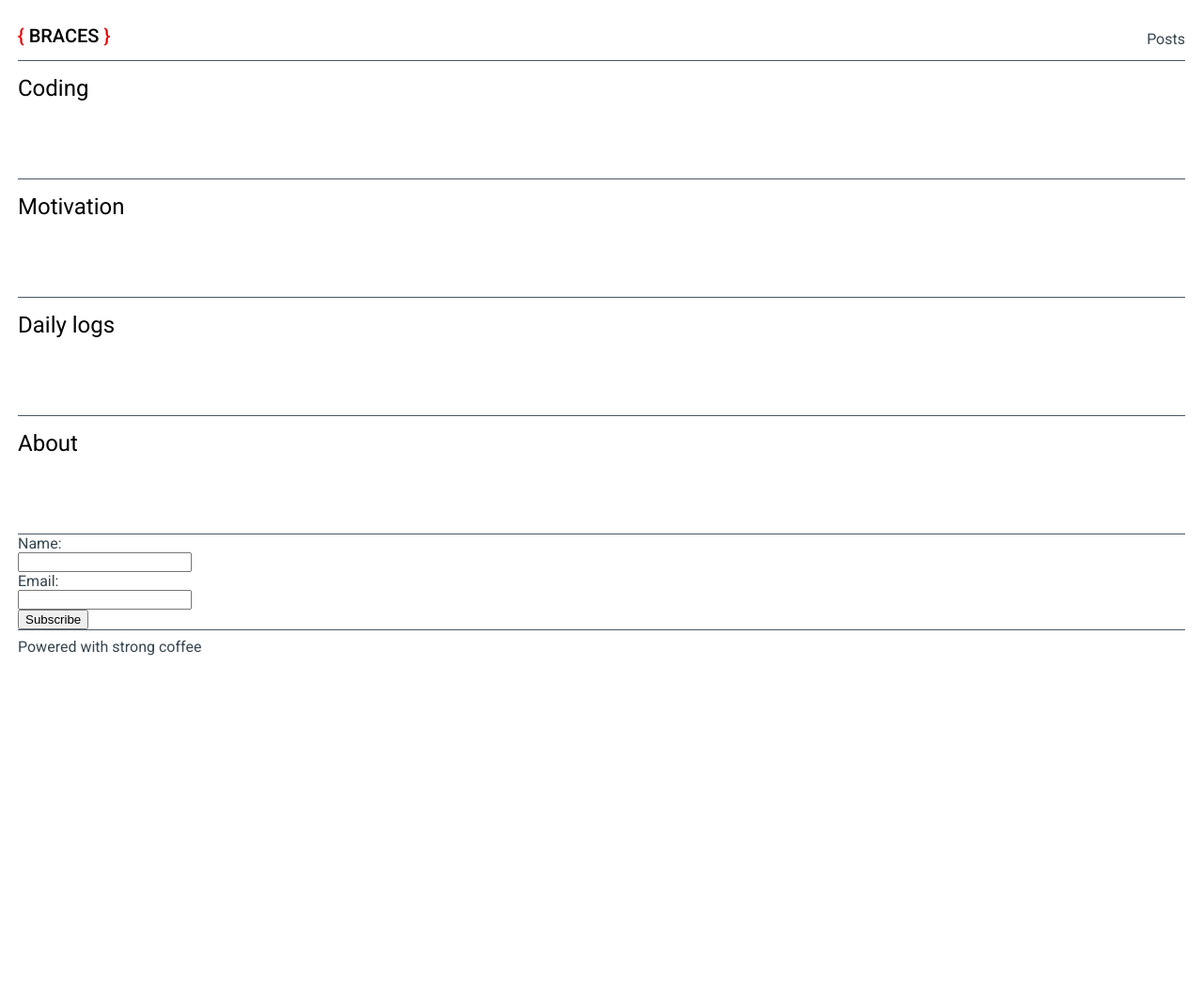
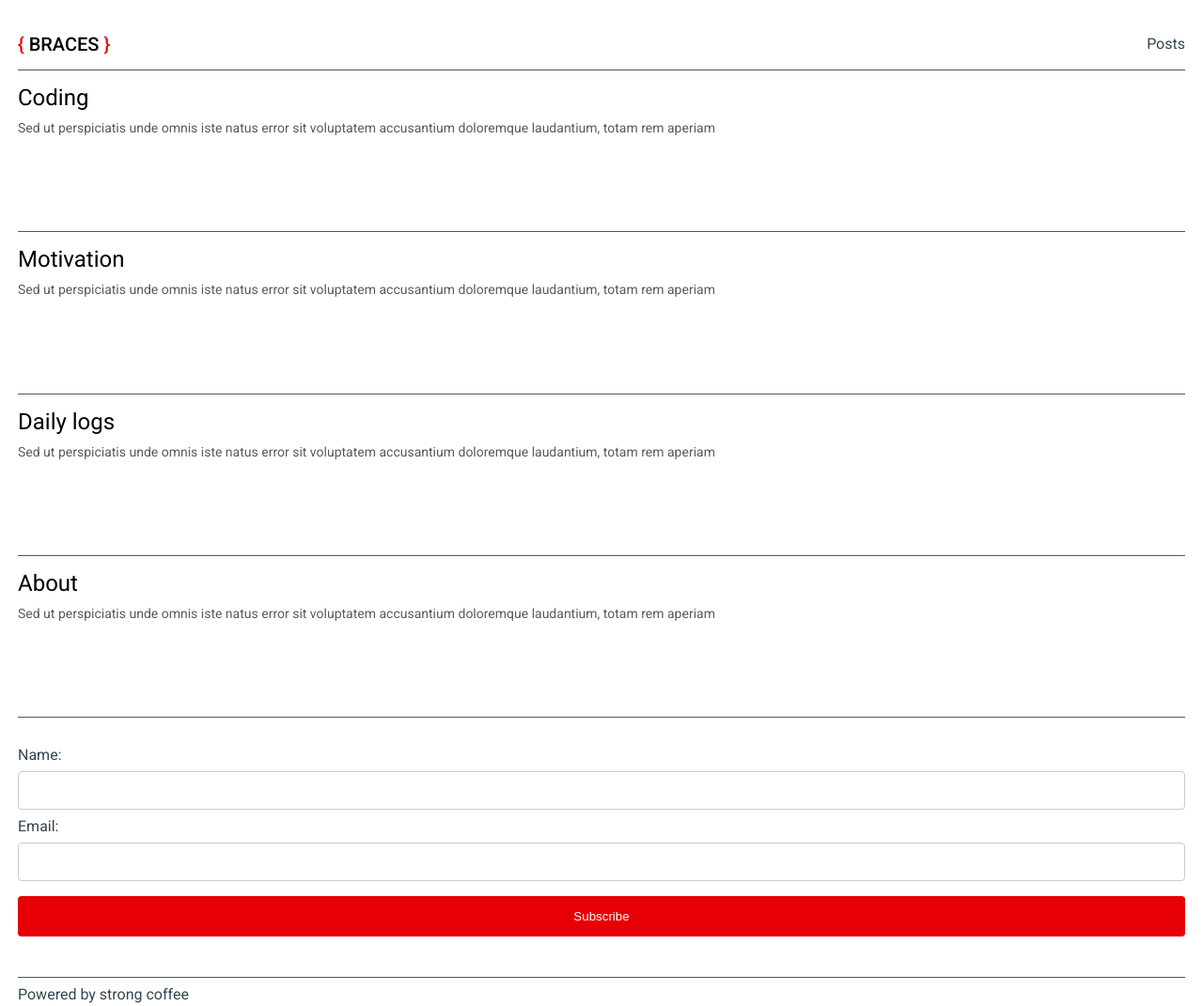
Before and after one commit to necastle88/personal_blog, a plain HTML site: page index.html in a window 1280 px wide. Shown: the whole page at 94% size. Before the commit the page ends 800 px from the top, so only its background shows below. Drawn offline with Linux system fonts and the light colour scheme.

Commit message:
Adding html skeleton pages

```diff
--- a/index.html
+++ b/index.html
@@ -9,43 +9,48 @@
     <link href="https://fonts.googleapis.com/css2?family=Roboto:ital,wght@0,100;0,300;0,400;0,500;0,700;0,900;1,300;1,400&display=swap" rel="stylesheet">
   </head>
   <body class="index-layout">
-    <div class="blog--logo"><h6>{ <a href="#" class="blog--logo-text">BRACES </a>}</h6></div>
+    <div class="blog__logo"><h6>{ <a href="#" class="blog__logo-text">BRACES </a>}</h6></div>
     <nav>
-      <ul class="blog--page-links">
+      <ul class="blog__page-links">
         <li><a href="./pages/blog-post.html"><p>Posts</p></a></li>
       </ul>
     </nav>
-    <main class="blog--topics-layout">
-     <div class="blog--topics-container coding">
+    <main class="blog__topics-layout">
+     <div class="blog__topics-container coding">
        <h5>Coding</h5>
+       <p class="subtitle-light">Sed ut perspiciatis unde omnis iste natus error sit voluptatem accusantium doloremque laudantium, totam rem aperiam</p>
      </div>
-     <div class="blog--topics-container motivation">
+     <div class="blog__topics-container motivation">
       <h5>Motivation</h5>
+      <p class="subtitle-light">Sed ut perspiciatis unde omnis iste natus error sit voluptatem accusantium doloremque laudantium, totam rem aperiam</p>
      </div>
-     <div class="blog--topics-container daily-logs">
+     <div class="blog__topics-container daily-logs">
       <h5>Daily logs</h5>
+      <p class="subtitle-light">Sed ut perspiciatis unde omnis iste natus error sit voluptatem accusantium doloremque laudantium, totam rem aperiam</p>
      </div>
-     <div class="blog--topics-container about">
+     <div class="blog__topics-container about">
       <h5>About</h5>
+      <p class="subtitle-light">Sed ut perspiciatis unde omnis iste natus error sit voluptatem accusantium doloremque laudantium, totam rem aperiam</p>
+
      </div>
     </main>
     <aside>
       <form action="" method="" class="form__name-input">
         <div>
           <label for="name"><p>Name:</p></label>
-          <input type="text" required />
+          <input type="text" autocomplete="one-time-code" required />
         </div>
         <div class="form__email-input">
           <label for="email"><p>Email:</p></label>
-          <input type="email" name="email" required />
+          <input type="email" autocomplete="one-time-code" name="email" required />
         </div>
-        <div class="form__submit">
-          <input type="submit" value="Subscribe" />
+        <div class="form--submit">
+          <input class="form__subscribe" type="submit" value="Subscribe" />
         </div>
       </form>
     </aside>
     <footer>
-      <p>Powered with strong coffee</p>
+      <p>Powered by strong coffee</p>
     </footer>
   </body>
 </html>
--- a/styles/index.styles.css
+++ b/styles/index.styles.css
@@ -1,93 +1,56 @@
 @import url("typography.css");
 @import url("nav.css");
+@import url("layout.css");
 
-body {
-  margin: 0;
-}
-
-.index-layout {
-  padding: 19px;
-  display: grid;
-  grid-template-columns: 1fr 1fr;
-  grid-template-rows: .9fr 10fr 2fr .2fr;
-  grid-template-areas:
-    "logo links"
-    "main main"
-    "subscribe subscribe"
-    "footer footer";
-}
-
-.blog--topics-layout {
-  display: grid;
-  grid-template-columns: 1fr;
-  grid-template-rows: repeat(4, 1fr);
-}
-
-.blog--topics-container {
+.blog__topics-container {
   border-bottom: 1px solid #485864;
   cursor: pointer;
   display: flex;
+  flex-direction: column;
   padding-top: 15px;
 }
 
-.blog--topics-container:hover {
-  color: #fff;
-  background-color: #e60005;
-  font-weight: 700;
-  transition: background-color ease-in-out .5s;
-  padding-left: 13px;
+.subtitle-light {
+  padding-top: 10px;
 }
 
-main {
-  grid-area: main;
-  border-top: 1px solid #485864;
+form.form__name-input {
+  padding: 20px 0;
 }
 
-aside {
-  grid-area: subscribe;
+input[type="text"] {
+  width: 100%;
+  padding: 12px 20px;
+  margin: 8px 0;
+  display: inline-block;
+  border: 1px solid #ccc;
+  border-radius: 4px;
+  box-sizing: border-box;
 }
 
-footer {
-  grid-area: footer;
-  border-top: 1px solid #485864;
-  padding-top: 8px;
+input[type="email"] {
+  width: 100%;
+  padding: 12px 20px;
+  margin: 8px 0;
+  display: inline-block;
+  border: 1px solid #ccc;
+  border-radius: 4px;
+  box-sizing: border-box;
 }
 
-/* blog post cards */
-.blog--post-container {
-  display: grid;
-  grid-template-rows: 3fr 1fr 1fr;
-  grid-template-columns: 1fr 1fr;
-  grid-template-areas:
-  "media media"
-  "text text"
-  "buttons social";
-  height: 300px;
+input[type=submit] {
   width: 100%;
-  border-radius: 4px 4px 4px 4px;
-  -moz-border-radius: 4px 4px 4px 4px;
-  border: 0px solid #000000;
-  -moz-box-shadow: 0px 1px 5px -0.5px rgba(26,26,26,1);
-  box-shadow: 0px 1px 5px -0.5px rgba(26,26,26,1);
+  background-color: #e60005;
+  color: white;
+  padding: 14px 20px;
+  margin: 8px 0;
+
+  cursor: pointer;
+  border: none;
+  border-radius: 4px;
 }
 
-.blog--card-media {
-  grid-area: media;
-  border-style: solid;
+input[type=submit]:hover {
+  background-color:#2c2c2c;
+  transition: background-color ease-in .1s;
 }
-
-.blog--card-text {
-  grid-area: text;
-  border-style: solid;
-}
-
-.blog--card-buttons {
-  grid-area: buttons;
-  border-style: solid;
-}
-
-.blog--card-icons {
-  grid-area: social;
-  border-style: solid;
-}
-/* blog post cards end*/
--- /dev/null
+++ b/styles/layout.css
@@ -0,0 +1,37 @@
+body {
+  margin: 0;
+}
+
+main {
+  grid-area: main;
+  border-top: 1px solid #485864;
+}
+
+aside {
+  grid-area: subscribe;
+  padding: 10px 0 15px 0;
+}
+
+footer {
+  grid-area: footer;
+  border-top: 1px solid #485864;
+  padding-top: 8px;
+}
+
+.index-layout {
+  padding: 19px;
+  display: grid;
+  grid-template-columns: 1fr 1fr;
+  grid-template-rows: .4fr 5fr 2fr .2fr;
+  grid-template-areas:
+    "logo links"
+    "main main"
+    "subscribe subscribe"
+    "footer footer";
+}
+
+.blog__topics-layout {
+  display: grid;
+  grid-template-columns: 1fr;
+  grid-template-rows: repeat(4, 1fr);
+}
--- a/styles/nav.css
+++ b/styles/nav.css
@@ -23,15 +23,14 @@ nav ul a p:hover {
   transition: ease-in-out .1s;
 }
 
-.blog--logo {
+.blog__logo {
   display: flex;
   justify-content: flex-start;
   align-items: center;
   grid-area: logo;
   color: #e60005;
-  margin-bottom: 7px;
 }
-.blog--logo-text {
+.blog__logo-text {
   color: #000000;
   text-decoration: none;
 }
--- a/styles/typography.css
+++ b/styles/typography.css
@@ -47,10 +47,10 @@ h6 {
 
 .subtitle-light {
   font-family: 'Roboto', sans-serif;
-  font-size: 1rem;
+  font-size: .875rem;
   font-weight: 400;
   letter-spacing: .15;
-  color: grey;
+  color: #615858;
 }
 
 .subtitle-bold {
@@ -58,7 +58,7 @@ h6 {
   font-size: 0.875rem;
   font-weight: 500;
   letter-spacing: .1;
-  color: #36454f;
+  color: #615858;
 }
 
 p {
```
Also changed, not shown: pages/about.html (added, +10 -0 lines), pages/coding.html (added, +10 -0 lines), pages/daily-logs.html (added, +10 -0 lines), pages/motavation.html (added, +10 -0 lines), styles/blog-post-card.css (+38 -0 lines), styles/about.styles.css (added), styles/coding.styles.css (added), styles/daily-logs.styles.css (added), styles/motivation.styles.css (added).
